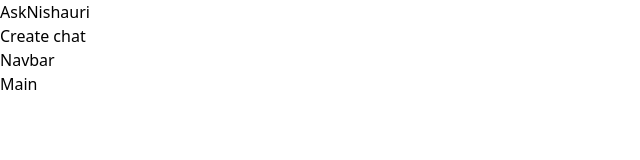
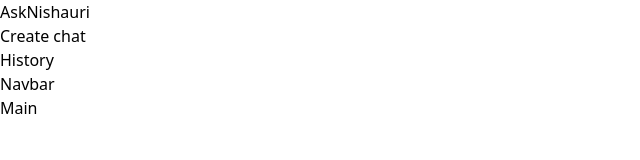
Before and after one commit to johnmark287/AskNishauri, a React (Vite) app: page / in a window 1280 px wide. Shown: the top 160 px of the page, without its empty margins (0-640 px from the left). Built offline with nearby package versions, Linux system fonts and the light colour scheme.

Commit message:
styles: button update

```diff
--- a/src/components/Sidebar.jsx
+++ b/src/components/Sidebar.jsx
@@ -5,9 +5,12 @@ function Sidebar() {
       <div className="text-left m-1 p-[6px] relative">
         AskNishauri
       </div>
-      <button type="button" className="bg-[rgba(72,81,89,255)] rounded-xl w-[90%] self-center text-white">
+      <button type="button" className="hover:bg-[rgba(131,142,152,255)] active:bg-[rgba(29,31,34,255)] my-2 py-[7px] bg-[rgba(72,81,89,255)] rounded-3xl w-[90%] self-center text-white">
         Create chat
       </button>
+      <div className="m-2">
+        History
+      </div>
     </aside>
   )
 }
```
